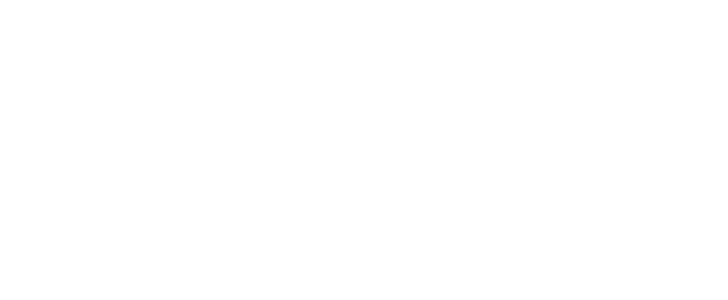
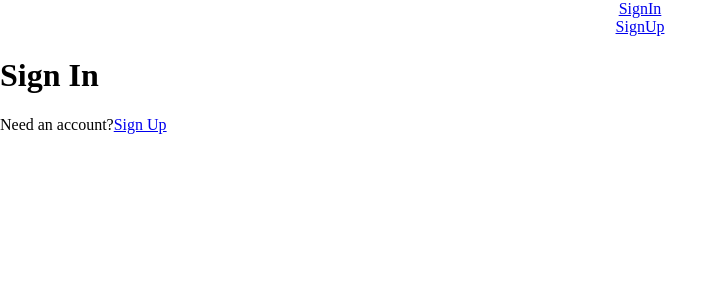
Before and after one commit to Ramil3107/my-pet-project, a React (Create React App) app: page /auth/signin in a window 1280 px wide. Before the commit this address had no page. Shown: the top 300 px of the page, without its empty margins (0-728 px from the left). Built offline with nearby package versions, Linux system fonts and the light colour scheme.

Commit message:
create auth page test layout

```diff
--- a/src/App.js
+++ b/src/App.js
@@ -4,6 +4,9 @@
 import { Notes } from './pages/notes/Notes';
 import Create from './pages/notes/componets/Create';
 import MyNotes from './pages/notes/componets/MyNotes';
+import Auth from './pages/auth/Auth';
+import SignIn from './pages/auth/components/SignIn';
+import SignUp from './pages/auth/components/SignUp';
 
 const theme = createTheme({
   palette: {
@@ -25,10 +28,17 @@
   return (
     <ThemeProvider theme={theme}>
       <Routes>
-        <Route path='/' element={<Notes />} >
+
+        <Route path='auth' element={<Auth />}>
+          <Route path="signin" element={<SignIn />} />
+          <Route path="signup" element={<SignUp />} />
+        </Route>
+
+        <Route path='notes' element={<Notes />} >
           <Route path='create' element={<Create />} />
-          <Route path='notes' element={<MyNotes />} />
+          <Route path='mynotes' element={<MyNotes />} />
         </Route>
+
       </Routes>
     </ThemeProvider>
   );
--- a/src/pages/Notes/Notes.js
+++ b/src/pages/Notes/Notes.js
@@ -43,12 +43,12 @@
     {
         text: 'My Notes',
         icon: <SubjectOutlined color='secondary' />,
-        path: "/notes"
+        path: "mynotes"
     },
     {
         text: 'Create Note',
         icon: <AddCircleOutlineOutlined color='secondary' />,
-        path: "/create"
+        path: "create"
     },
 ]
 
--- /dev/null
+++ b/src/pages/auth/Auth.js
@@ -0,0 +1,25 @@
+import { NavLink, Outlet } from "react-router-dom"
+
+
+const Auth = () => {
+    return (
+        <>
+            <div style={{textAlign:"center"}}>
+                <div>
+                    <NavLink to="signin">SignIn</NavLink>
+                </div>
+
+                <div>
+                    <NavLink to="signup">SignUp</NavLink>
+                </div>
+            </div>
+
+            <div>
+                <Outlet />
+            </div>
+        </>
+
+    )
+}
+
+export default Auth
--- /dev/null
+++ b/src/pages/auth/components/SignIn.js
@@ -0,0 +1,15 @@
+import { NavLink } from "react-router-dom"
+
+
+
+const SignIn = () => {
+    return (
+        <>
+        <h1>Sign In</h1>
+        <div>Need an account?<NavLink to="signup">Sign Up</NavLink></div>
+        </>
+    )
+}
+
+
+export default SignIn
--- /dev/null
+++ b/src/pages/auth/components/SignUp.js
@@ -0,0 +1,15 @@
+import { NavLink } from "react-router-dom"
+
+
+
+const SignUp = () => {
+    return (
+        <>
+        <h1>Sign Up</h1>
+        <div>Already a user?<NavLink  to="signin">Sign In</NavLink></div>
+        </>
+    )
+}
+
+
+export default SignUp
```
